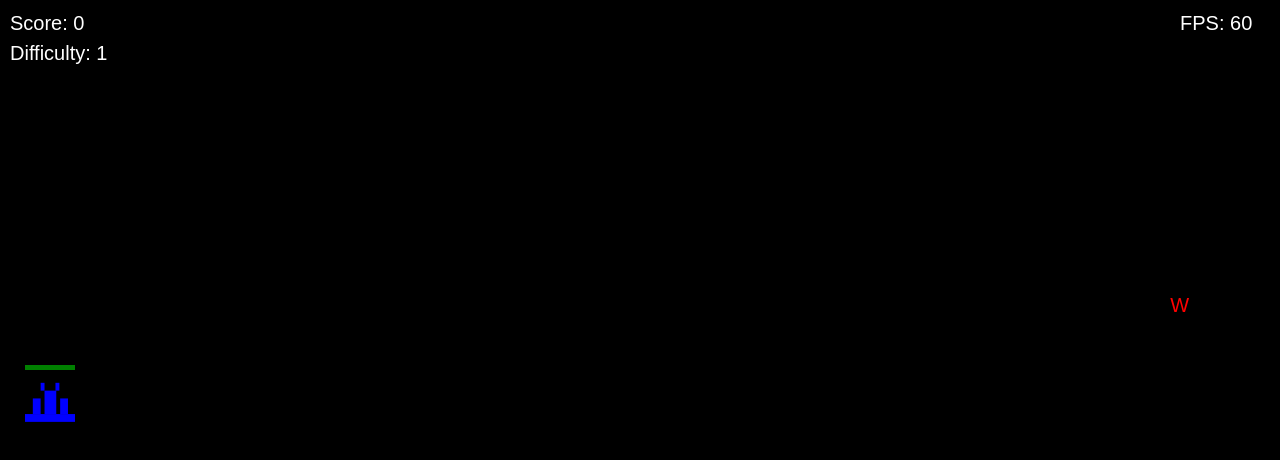
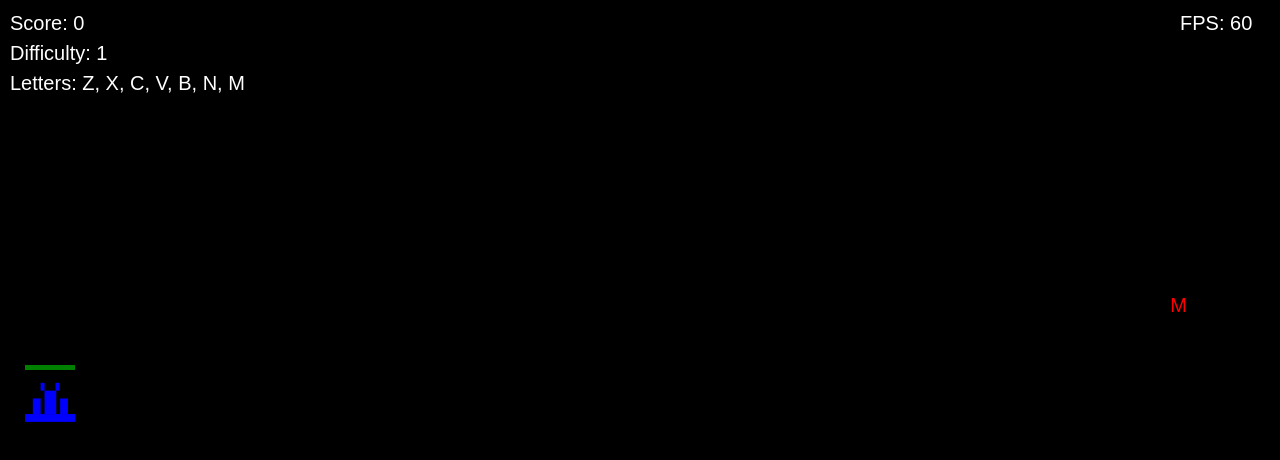
Before and after one commit to Hoijof/dante-game, a Next.js app: page / in a window 1280 px wide. Shown: the top 460 px of the page. Built offline with nearby package versions, Linux system fonts and the light colour scheme.

Commit message:
first publish

```diff
--- a/app/gameState.ts
+++ b/app/gameState.ts
@@ -20,11 +20,37 @@ export const BASE_HEALTH = 5;
 export const ENEMY_SPEED = 0.25;
 export const ENEMY_SPAWN_RATE = 4000;
 export const MAX_DIFFICULTY = 20;
-export const MIN_DIFFICULTY = 1;
+export const MIN_DIFFICULTY = 0;
 export const SCORE_INCREMENT = 10;
 export const FPS_UPDATE_INTERVAL = 1000;
 export const ENEMY_SMALL_SIZE = 20;
 export const ENEMY_LARGE_SIZE = 40;
+export const EASY_LETTERS = ["Z", "X", "C", "V", "B", "N", "M"];
+export const MEDIUM_LETTERS = [
+  ...EASY_LETTERS,
+  "A",
+  "S",
+  "D",
+  "F",
+  "G",
+  "H",
+  "J",
+  "K",
+  "L",
+];
+export const HARD_LETTERS = [
+  ...MEDIUM_LETTERS,
+  "Q",
+  "W",
+  "E",
+  "R",
+  "T",
+  "Y",
+  "U",
+  "I",
+  "O",
+  "P",
+];
 
 export const initialGameState = (): GameState => ({
   dimensions: { width: window.innerWidth, height: window.innerHeight },
--- a/app/page.tsx
+++ b/app/page.tsx
@@ -14,11 +14,15 @@ import {
   initialGameState,
   GameState,
   Enemy,
+  EASY_LETTERS,
+  MEDIUM_LETTERS,
+  HARD_LETTERS,
 } from "./gameState";
 import { castleImage } from "./castleSvg";
 
 let gameState: GameState = initialGameState();
 let gameOverOutside = false;
+let currentLetterSet = EASY_LETTERS;
 
 const Home = () => {
   const canvasRef = useRef<HTMLCanvasElement>(null);
@@ -72,6 +76,9 @@ const Home = () => {
         // Draw difficulty
         context.fillText(`Difficulty: ${gameState.difficulty}`, 10, 60);
 
+        // Draw current letter set
+        context.fillText(`Letters: ${currentLetterSet.join(", ")}`, 10, 90);
+
         // Draw FPS
         context.fillText(
           `FPS: ${gameState.fps}`,
@@ -107,7 +114,7 @@ const Home = () => {
   }, [gameOver]);
 
   const updateGameState = useCallback(() => {
-    if (!gameOverOutside) {
+    if (!gameOverOutside && gameState.difficulty > 0) {
       gameState.enemies = gameState.enemies
         .map((enemy) => ({
           ...enemy,
@@ -175,6 +182,12 @@ const Home = () => {
         );
       } else if (letter === "R" && gameOver) {
         resetGame();
+      } else if (letter === "1") {
+        currentLetterSet = EASY_LETTERS;
+      } else if (letter === "2") {
+        currentLetterSet = MEDIUM_LETTERS;
+      } else if (letter === "3") {
+        currentLetterSet = HARD_LETTERS;
       } else {
         const enemyIndex = gameState.enemies.findIndex(
           (enemy) => enemy.letter === letter
@@ -199,7 +212,8 @@ const Home = () => {
       const newEnemy: Enemy = {
         x: gameState.dimensions.width - 50,
         y: Math.random() * gameState.dimensions.height,
-        letter: String.fromCharCode(65 + Math.floor(Math.random() * 26)),
+        letter:
+          currentLetterSet[Math.floor(Math.random() * currentLetterSet.length)],
         size,
       };
       gameState.enemies.push(newEnemy);
@@ -208,7 +222,7 @@ const Home = () => {
 
     const interval = setInterval(
       spawnEnemies,
-      ENEMY_SPAWN_RATE / gameState.difficulty
+      ENEMY_SPAWN_RATE / (gameState.difficulty || 1)
     );
     return () => clearInterval(interval);
   }, [gameState.difficulty]);
```
